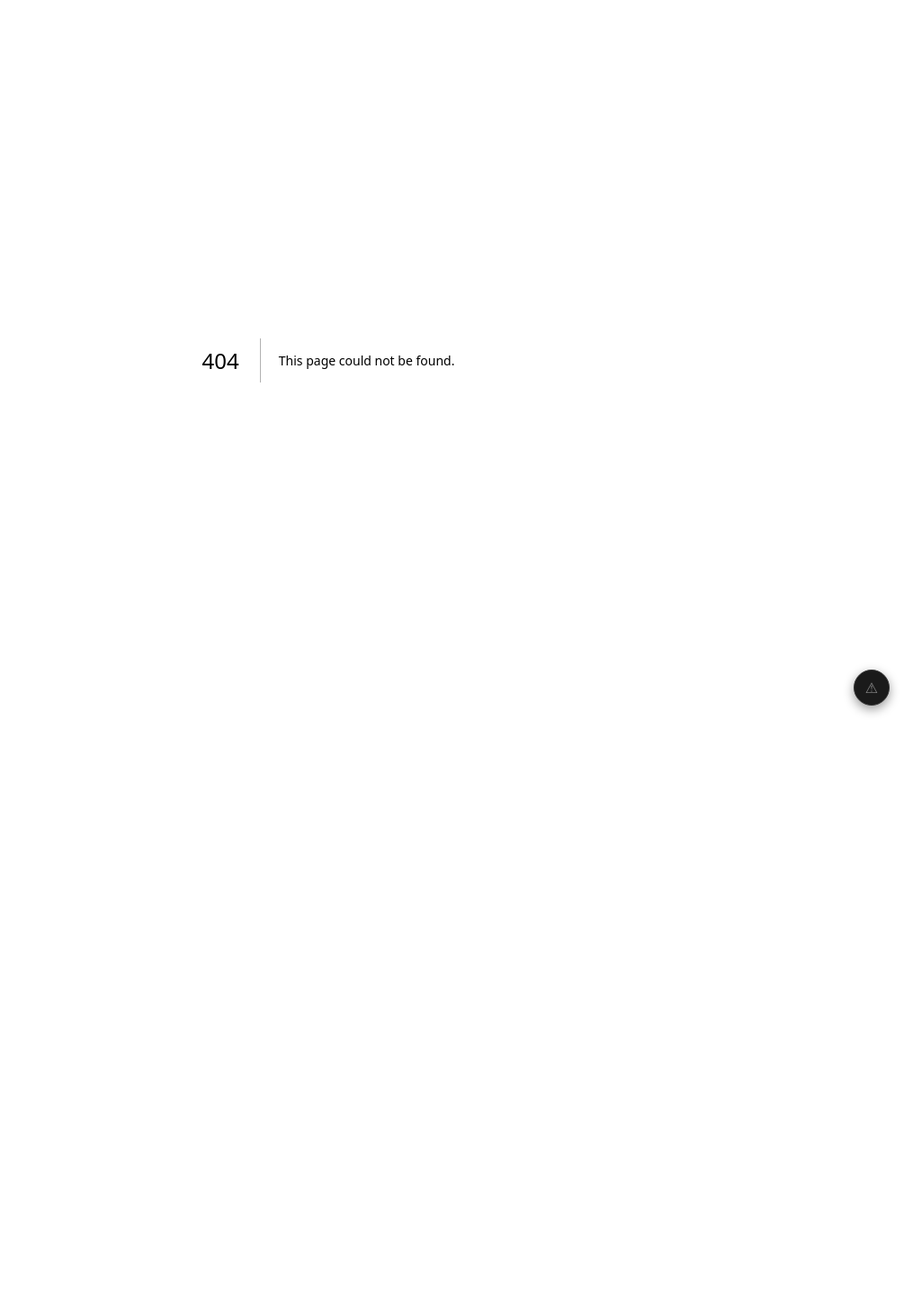
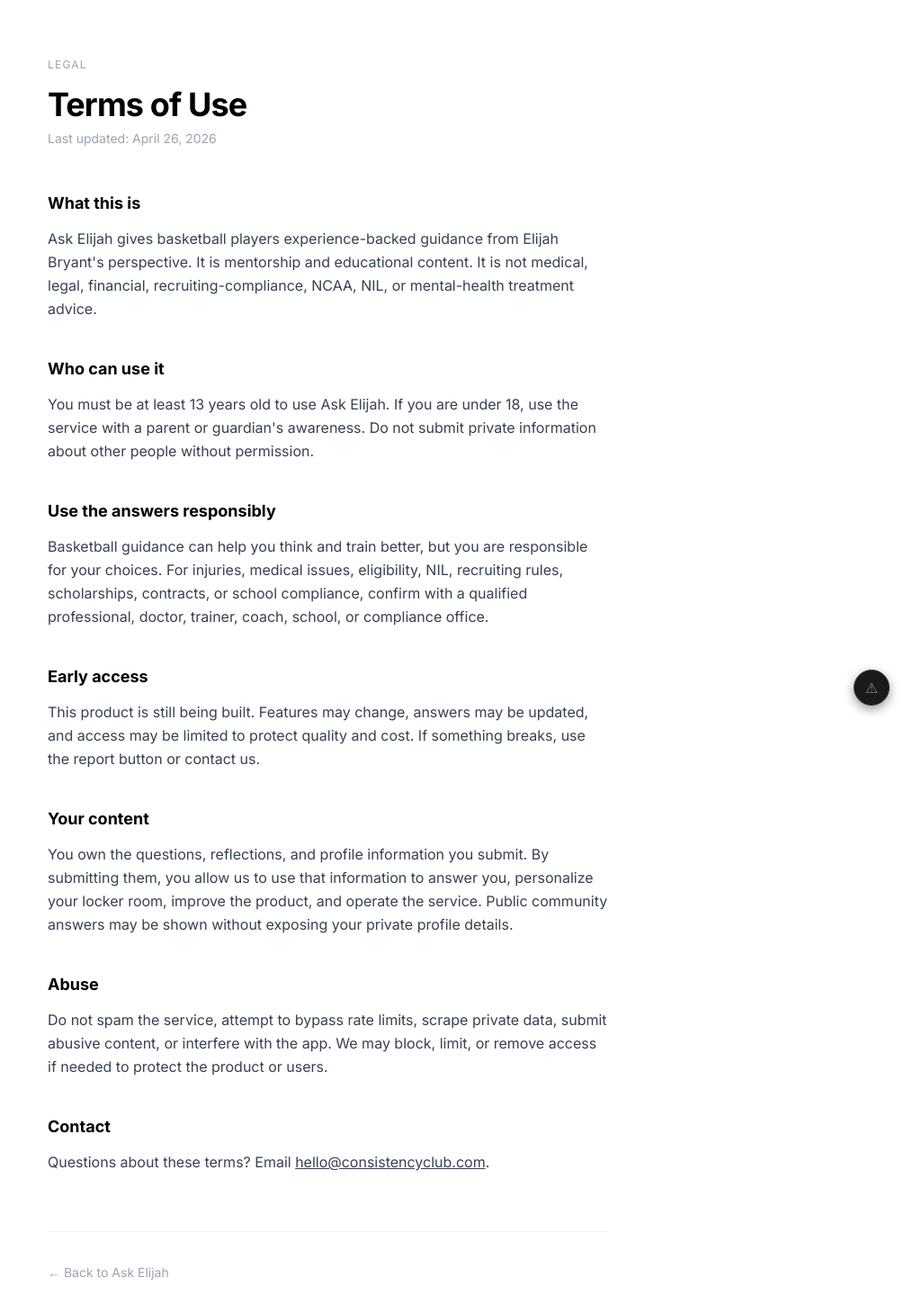
Before and after one commit to ebb95-cpu/ask-elijah, a Next.js app: page /terms in a window 1280 px wide. Before the commit this address had no page. Shown: the top 1460 px of the page at 90% size, without its empty margins (275-1280 px from the left). Before the commit the page ends 800 px from the top, so only its background shows below. Built offline with nearby package versions, Linux system fonts and the light colour scheme.

Commit message:
Add launch trust pages and beta expectation

```diff
--- a/app/page.tsx
+++ b/app/page.tsx
@@ -1056,6 +1056,25 @@ export default function HomePage() {
         </div>
       </section>
 
+      {/* Early access expectation */}
+      <section className="bg-black border-t border-gray-900 px-6 py-16">
+        <div className="mx-auto max-w-2xl">
+          <p className="mb-4 text-[10px] font-bold uppercase tracking-[0.22em] text-gray-600">
+            Early access
+          </p>
+          <div className="border-l border-white/80 pl-6">
+            <h3 className="mb-4 text-3xl font-bold leading-tight tracking-tight text-white">
+              This is live, but it is still being built.
+            </h3>
+            <p className="max-w-xl text-sm leading-relaxed text-gray-500">
+              Your questions, profile, reflections, and feedback help the locker room get sharper.
+              Final answers are reviewed before they go out. If something feels off or breaks,
+              use the report button and I&apos;ll look at it.
+            </p>
+          </div>
+        </div>
+      </section>
+
       {/* Browse feed teaser */}
       <section className="bg-black border-t border-gray-900 px-6 py-16">
         <div className="max-w-3xl mx-auto">
--- a/app/privacy/page.tsx
+++ b/app/privacy/page.tsx
@@ -5,7 +5,7 @@ export default function PrivacyPage() {
 
         <p className="text-xs text-gray-400 tracking-widest uppercase mb-4">Legal</p>
         <h1 className="text-4xl font-bold tracking-tight mb-2">Privacy Policy</h1>
-        <p className="text-sm text-gray-400 mb-12">Last updated: April 10, 2026</p>
+        <p className="text-sm text-gray-400 mb-12">Last updated: April 26, 2026</p>
 
         <div className="space-y-10 text-gray-700 text-base leading-relaxed">
 
@@ -36,6 +36,8 @@ export default function PrivacyPage() {
               <li><span className="font-semibold text-black">Questions you ask.</span> Stored so we can send you your answer recap and improve the product.</li>
               <li><span className="font-semibold text-black">Email address.</span> Collected when you choose to receive your answer by email or sign in. Used to send your daily recap and authenticate your account.</li>
               <li><span className="font-semibold text-black">Profile information.</span> Name, age, position, level, goals, and struggles — collected optionally to personalize your experience. You can skip all of it.</li>
+              <li><span className="font-semibold text-black">Locker room memory.</span> We may remember details you share, such as your goals, recent setbacks, position, level, and what you are working on, so future answers can understand your context.</li>
+              <li><span className="font-semibold text-black">Reflections and feedback.</span> If you tell us whether an answer helped or what happened after trying it, we save that to improve future answers and product quality.</li>
               <li><span className="font-semibold text-black">IP address.</span> Collected for rate limiting and abuse prevention only.</li>
               <li><span className="font-semibold text-black">Browser language.</span> Detected automatically so we can respond in your language.</li>
             </ul>
@@ -54,9 +56,18 @@ export default function PrivacyPage() {
               <li>To answer your questions using AI grounded in Elijah&apos;s real content.</li>
               <li>To send you your daily answer recap email when you opt in.</li>
               <li>To personalize answers based on your profile (age, level, goals).</li>
+              <li>To remember context you gave us so your locker room gets more useful over time.</li>
+              <li>To identify answers that helped players and improve future answers.</li>
               <li>To prevent abuse and spam.</li>
               <li>To improve the product over time.</li>
             </ul>
+          </section>
+
+          <section>
+            <h2 className="text-lg font-bold text-black mb-3">Early access and AI review</h2>
+            <p>
+              Ask Elijah is an early-access product. AI helps draft and organize answers using Elijah&apos;s content, your context, and relevant sources when needed. Final approved answers are reviewed before they are sent. The product is still improving, so if something looks wrong, report it and we will review it.
+            </p>
           </section>
 
           <section>
@@ -81,18 +92,18 @@ export default function PrivacyPage() {
           <section>
             <h2 className="text-lg font-bold text-black mb-3">Data retention</h2>
             <p>
-              We keep your questions and profile for as long as your account is active. If you want your data deleted, email us at{' '}
+              We keep your questions, profile, locker room memory, reflections, and feedback for as long as your account is active or as long as needed to operate the service. If you want your data deleted, email us at{' '}
               <a href="mailto:hello@consistencyclub.com" className="underline hover:text-black transition-colors">
                 hello@consistencyclub.com
               </a>{' '}
-              and we will remove it within 30 days.
+              from the email address connected to your account and we will remove personal data within 30 days unless we need to keep limited records for legal, security, or abuse-prevention reasons.
             </p>
           </section>
 
           <section>
             <h2 className="text-lg font-bold text-black mb-3">Your rights</h2>
             <p>
-              You have the right to access, correct, or delete your personal data at any time. If you are in the European Union or California, you have additional rights under GDPR and CCPA respectively. To exercise any of these rights, contact us at{' '}
+              You have the right to access, correct, export, or delete your personal data at any time. If you are in the European Union or California, you have additional rights under GDPR and CCPA respectively. To exercise any of these rights, contact us at{' '}
               <a href="mailto:hello@consistencyclub.com" className="underline hover:text-black transition-colors">
                 hello@consistencyclub.com
               </a>.
--- /dev/null
+++ b/app/terms/page.tsx
@@ -0,0 +1,78 @@
+export default function TermsPage() {
+  return (
+    <div className="min-h-screen bg-white">
+      <div className="max-w-2xl mx-auto px-6 py-16">
+        <p className="text-xs text-gray-400 tracking-widest uppercase mb-4">Legal</p>
+        <h1 className="text-4xl font-bold tracking-tight mb-2">Terms of Use</h1>
+        <p className="text-sm text-gray-400 mb-12">Last updated: April 26, 2026</p>
+
+        <div className="space-y-10 text-gray-700 text-base leading-relaxed">
+          <section>
+            <h2 className="text-lg font-bold text-black mb-3">What this is</h2>
+            <p>
+              Ask Elijah gives basketball players experience-backed guidance from Elijah Bryant&apos;s perspective.
+              It is mentorship and educational content. It is not medical, legal, financial, recruiting-compliance,
+              NCAA, NIL, or mental-health treatment advice.
+            </p>
+          </section>
+
+          <section>
+            <h2 className="text-lg font-bold text-black mb-3">Who can use it</h2>
+            <p>
+              You must be at least 13 years old to use Ask Elijah. If you are under 18, use the service with a parent
+              or guardian&apos;s awareness. Do not submit private information about other people without permission.
+            </p>
+          </section>
+
+          <section>
+            <h2 className="text-lg font-bold text-black mb-3">Use the answers responsibly</h2>
+            <p>
+              Basketball guidance can help you think and train better, but you are responsible for your choices.
+              For injuries, medical issues, eligibility, NIL, recruiting rules, scholarships, contracts, or school
+              compliance, confirm with a qualified professional, doctor, trainer, coach, school, or compliance office.
+            </p>
+          </section>
+
+          <section>
+            <h2 className="text-lg font-bold text-black mb-3">Early access</h2>
+            <p>
+              This product is still being built. Features may change, answers may be updated, and access may be limited
+              to protect quality and cost. If something breaks, use the report button or contact us.
+            </p>
+          </section>
+
+          <section>
+            <h2 className="text-lg font-bold text-black mb-3">Your content</h2>
+            <p>
+              You own the questions, reflections, and profile information you submit. By submitting them, you allow us
+              to use that information to answer you, personalize your locker room, improve the product, and operate the
+              service. Public community answers may be shown without exposing your private profile details.
+            </p>
+          </section>
+
+          <section>
+            <h2 className="text-lg font-bold text-black mb-3">Abuse</h2>
+            <p>
+              Do not spam the service, attempt to bypass rate limits, scrape private data, submit abusive content, or
+              interfere with the app. We may block, limit, or remove access if needed to protect the product or users.
+            </p>
+          </section>
+
+          <section>
+            <h2 className="text-lg font-bold text-black mb-3">Contact</h2>
+            <p>
+              Questions about these terms? Email{' '}
+              <a href="mailto:hello@consistencyclub.com" className="underline hover:text-black transition-colors">
+                hello@consistencyclub.com
+              </a>.
+            </p>
+          </section>
+        </div>
+
+        <div className="mt-16 pt-8 border-t border-gray-100">
+          <a href="/" className="text-sm text-gray-400 hover:text-black transition-colors">← Back to Ask Elijah</a>
+        </div>
+      </div>
+    </div>
+  )
+}
```
